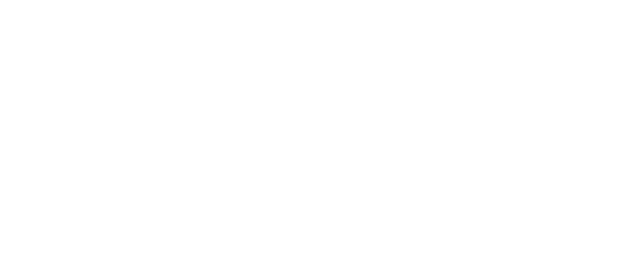
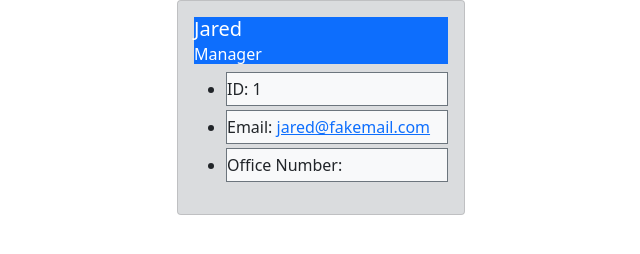
Before and after one commit to Tschram93/team-builder, a website: page temp/sandbox.html in a window 1280 px wide. Shown: the whole page, without its empty margins (319-959 px from the left). Drawn offline with nearby package versions, Linux system fonts and the light colour scheme.

Commit message:
testing manager card

```diff
--- a/temp/sandbox.html
+++ b/temp/sandbox.html
@@ -11,6 +11,20 @@
     <title>Sandbox FOR TESTING</title>
 </head>
 <header>
+    <div class="d-flex justify-content-center flex-wrap">
+        <div class="card bg-secondary bg-opacity-25 " style="width: 18rem;">
+            <div class="card-body">
+                <section class="bg-primary text-white">
+                    <h5 class="card-title">Jared </h5>
+                    <h6 class="card-subtitle mb-2">Manager</h6>
+                </section>
+                <ul class="lh-lg">
+                    <li class="bg-light border border-secondary mb-1">ID: 1</li>
+                    <li class="bg-light border border-secondary mb-1">Email: <a
+                            href="mailto: jaredm@fakemail.com">jared@fakemail.com</a></li>
+                    <li class="bg-light border border-secondary">Office Number: </li>
+                </ul>
+            </div>
 
 
 </header>
```
